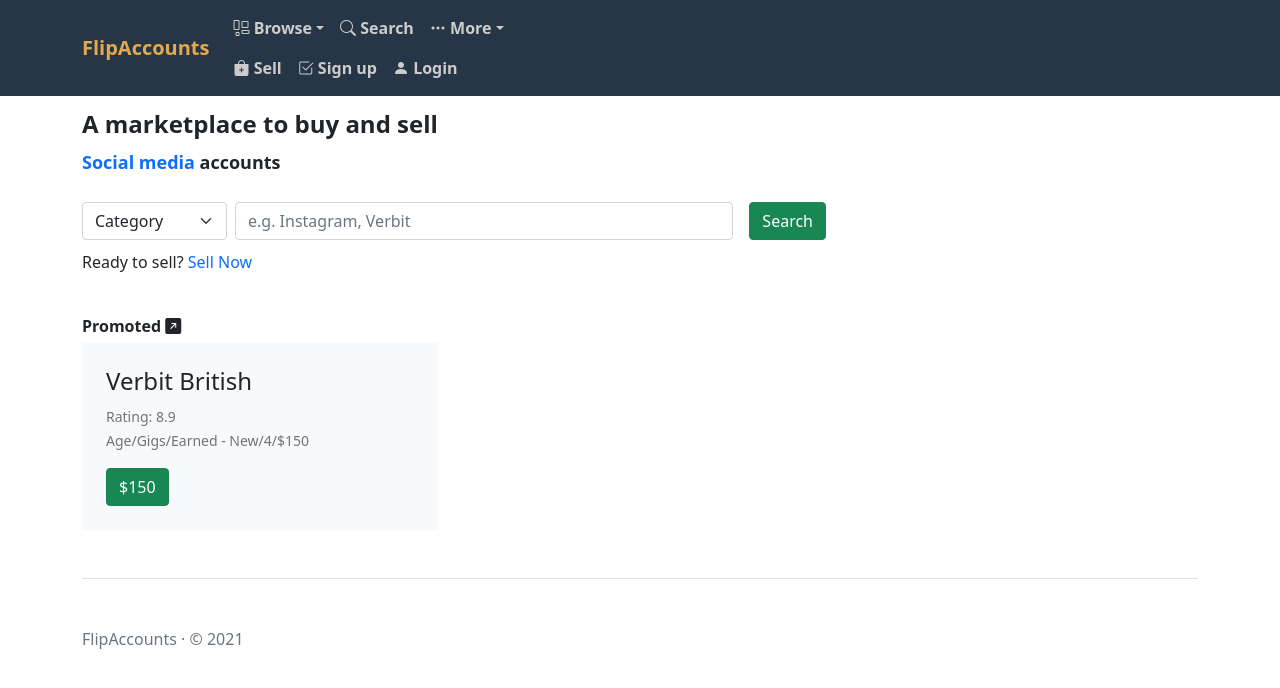
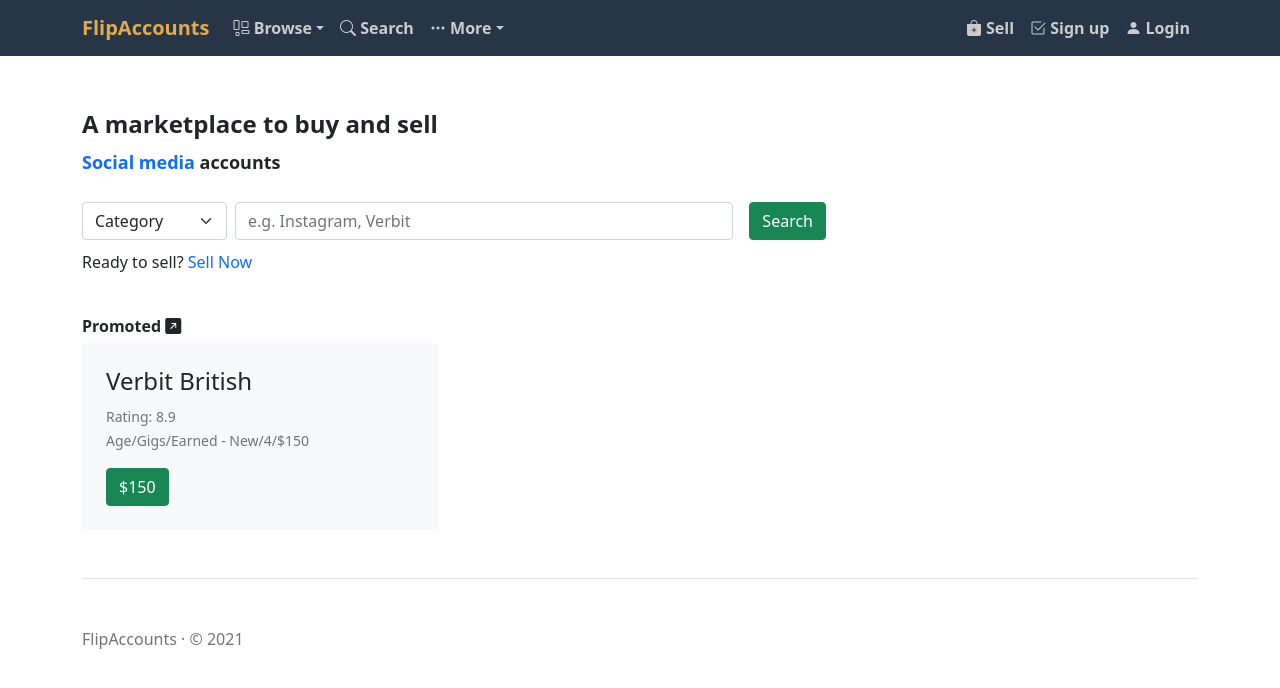
Before and after one commit to nxoo/flipaccounts, a Next.js app in the folder frontend/: page / in a window 1280 px wide. Shown: the top 688 px of the page. Built offline with nearby package versions, Linux system fonts and the light colour scheme; no server answers.

Commit message:
minor changes to navbar

```diff
--- a/frontend/components/navbar.js
+++ b/frontend/components/navbar.js
@@ -31,7 +31,6 @@ export default function Navbar() {
                     <span className="navbar-toggler-icon"></span>
                 </button>
                 <div className="collapse navbar-collapse" id="navbarSupportedContent">
-                    <div id="collapse">
                     <ul className="navbar-nav me-auto mb-2 mb-lg-0">
                         <li className="nav-item dropdown">
                             <a className="nav-link dropdown-toggle" href="#" id="navbarDropdown" role="button"
@@ -120,7 +119,6 @@ export default function Navbar() {
                                 </>
                             )}
                     </ul>
-        </div>
                 </div>
             </div>
             <style jsx>{`
```
